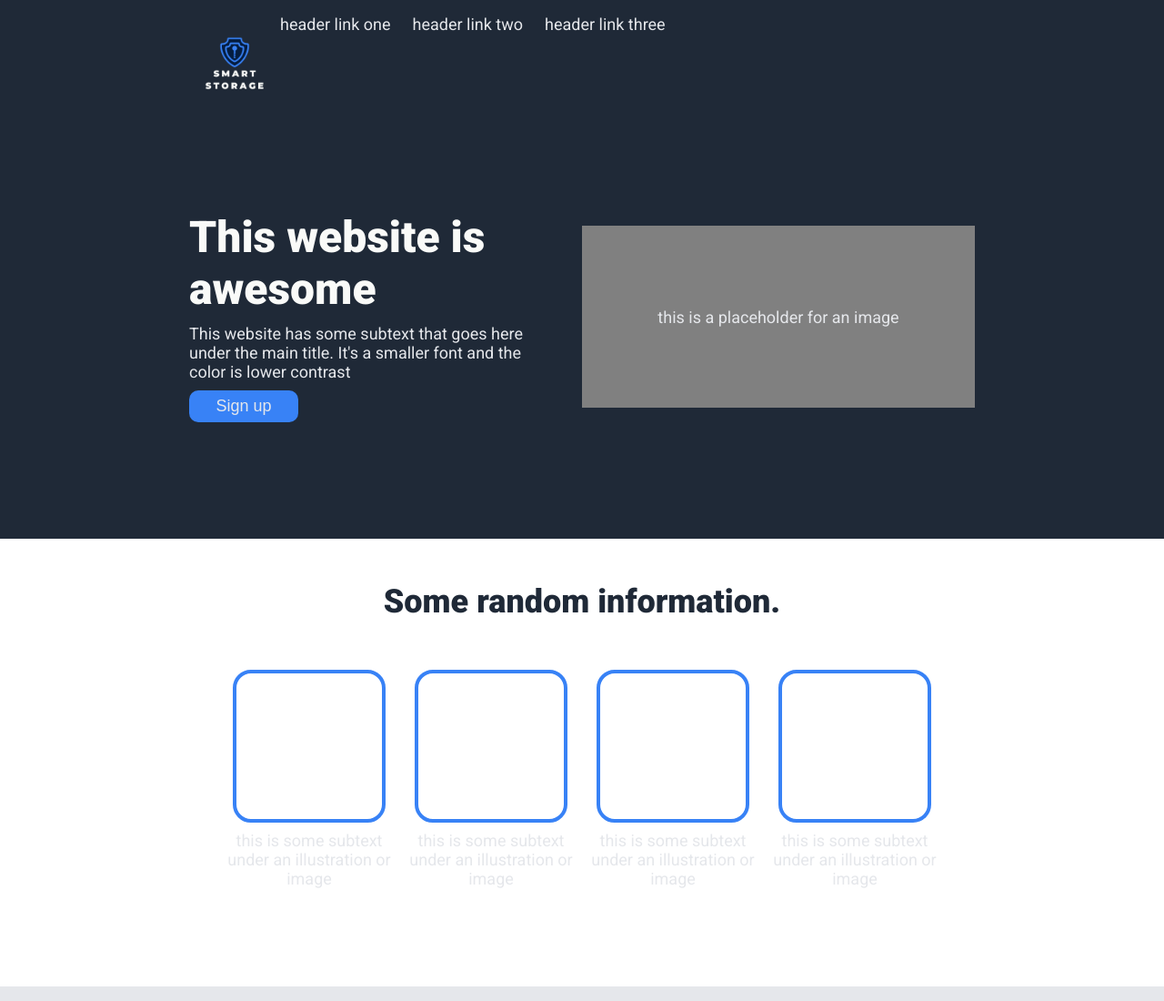
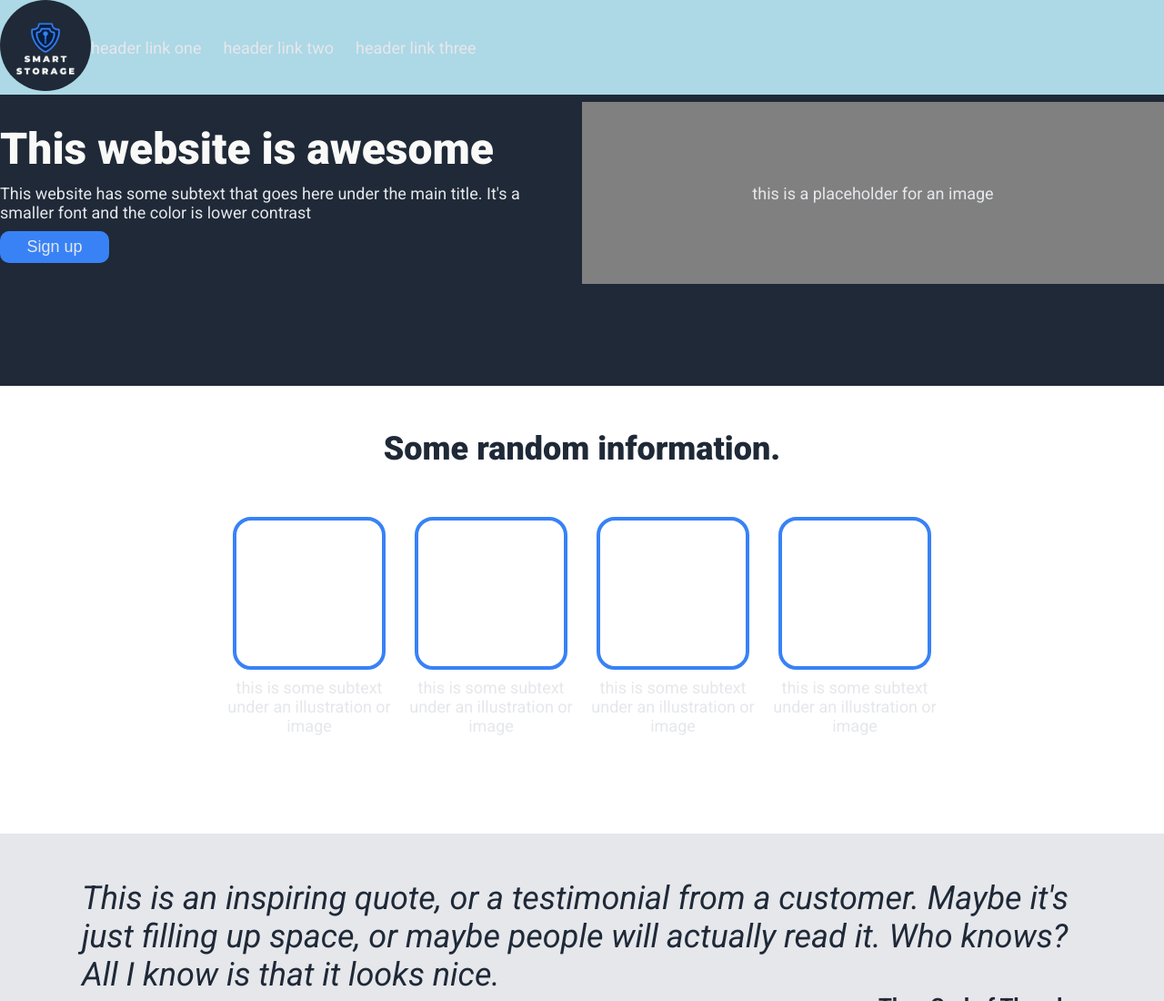
Before and after one commit to fab44-cloud/landing-page, a plain HTML site: page index.html in a window 1280 px wide. Shown: the top 1100 px of the page at 91% size. Drawn offline with Linux system fonts and the light colour scheme.

Commit message:
added styles to the logo and removed header property

```diff
--- a/styles.css
+++ b/styles.css
@@ -11,12 +11,16 @@ body {
 /* HEADER */
 header {
     background-color: #1F2937;
-    padding: 1em 13em;
 }
 
 /* Navigation */
 .navbar {
     display: flex;
+    justify-content: flex-start;
+    align-items: center;
+    width: 100%;
+    position: fixed;
+    background-color: lightblue;
 }
 
 .logo {
@@ -24,6 +28,7 @@ header {
     font-weight: 1000;
     color: #F9FAF8;
     width: 100px;
+    border-radius: 50%;
 }
 
 .navbar ul {
```
